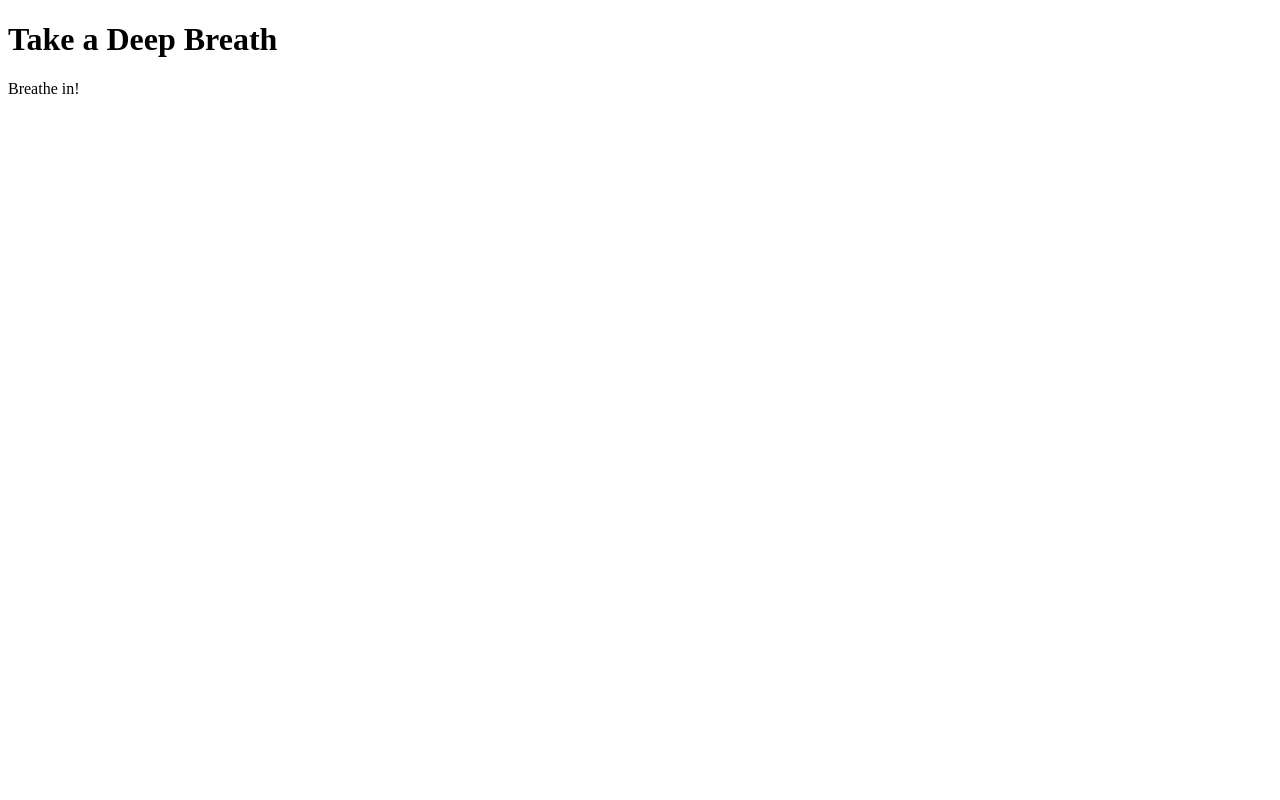
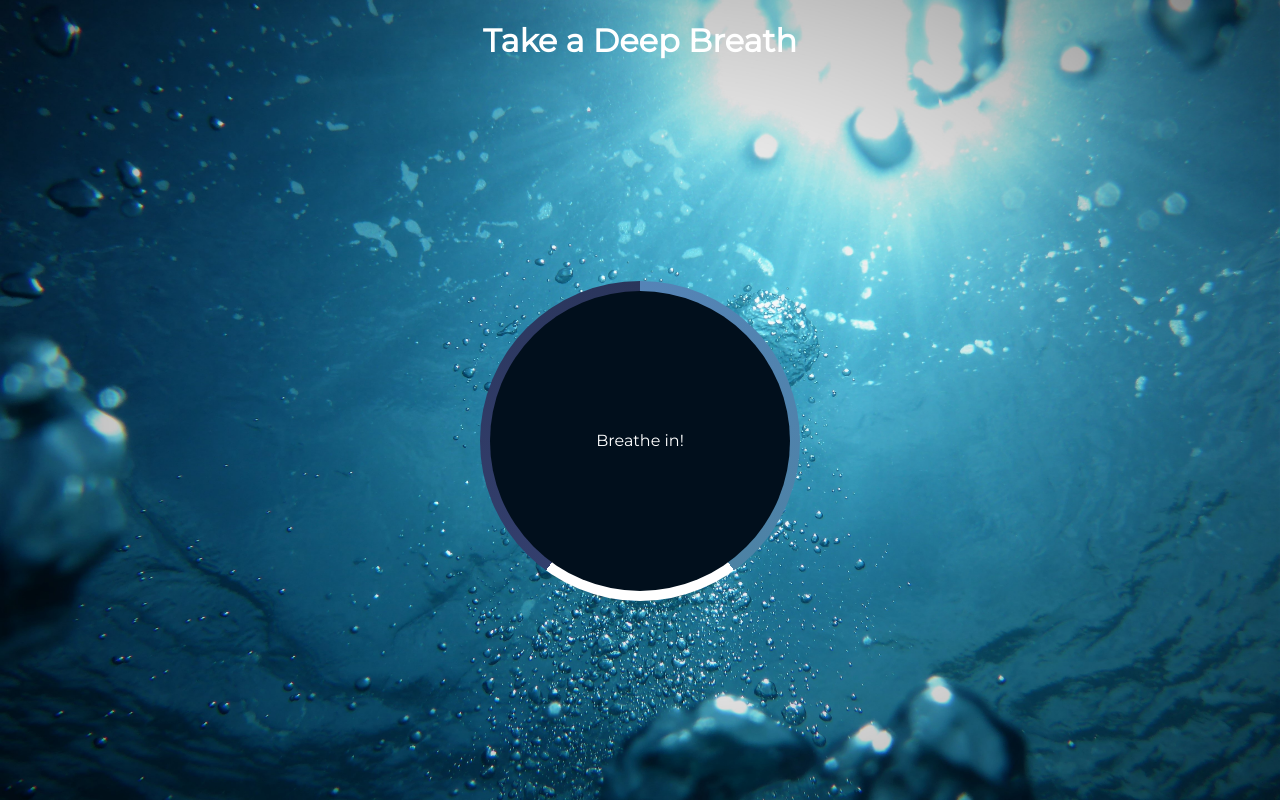
Before and after one commit to epark17/breathe-app, a plain HTML site: page index.html in a window 1280 px wide. Drawn offline with Linux system fonts and the light colour scheme.

Commit message:
Added code in markup and styles, added image folder and image

```diff
--- a/index.html
+++ b/index.html
@@ -4,6 +4,8 @@
   <meta charset="UTF-8">
   <meta name="viewport" content="width=device-width, initial-scale=1.0">
   <title>BREATHE</title>
+  <link href="https://fonts.googleapis.com/css2?family=Montserrat&display=swap" rel="stylesheet">
+  <link rel="stylesheet" href="style.css">
 </head>
 <body>
   <h1>Take a Deep Breath</h1>
--- a/style.css
+++ b/style.css
@@ -0,0 +1,65 @@
+*,
+*::before,
+*::after {
+  box-sizing: border-box;
+}
+
+/* WIP: add more div and class names and move properties - display flex, flex direction, and align items */
+body {
+  background: #1a6a87 url('./img/jong-marshes-79mNMAvSORg-unsplash.jpg')
+    no-repeat center center/cover;
+  color: #fff;
+  font-family: 'Montserrat', sans-serif;
+  min-height: 100vh;
+  overflow: hidden;
+  margin: 0 auto;
+
+  /* might move this to different class */
+  display: flex;
+  flex-direction: column;
+  align-items: center;
+}
+
+/* Circle Container */
+.container {
+  display: flex;
+  align-items: center;
+  justify-content: center;
+  /* setting margin to auto to center everything */
+  margin: auto;
+  height: 300px;
+  width: 300px;
+  /* setting the position to relative because the two circles, regular circle and gradient circle are going to be positioned absolute within the container so this needs to be relative */
+  position: relative;
+  transform: scale(1);
+}
+
+.circle {
+  background-color: #010f1c;
+  height: 100%;
+  width: 100%;
+  border-radius: 50%;
+  /* outline: 1px solid hotpink; */
+  position: absolute;
+  top: 0;
+  left: 0;
+  z-index: -1;
+}
+
+.gradient-circle {
+  background: conic-gradient(
+    #5584b7 0%,
+    #4c82a4 40%,
+    #fff 40%,
+    #fff 60%,
+    #333f6d 60%,
+    #2a355b 100%
+  );
+  height: 320px;
+  width: 320px;
+  border-radius: 50%;
+  position: absolute;
+  top: -10px;
+  left: -10px;
+  z-index: -2;
+}
```
Also changed, not shown: img/jong-marshes-79mNMAvSORg-unsplash.jpg (added).
